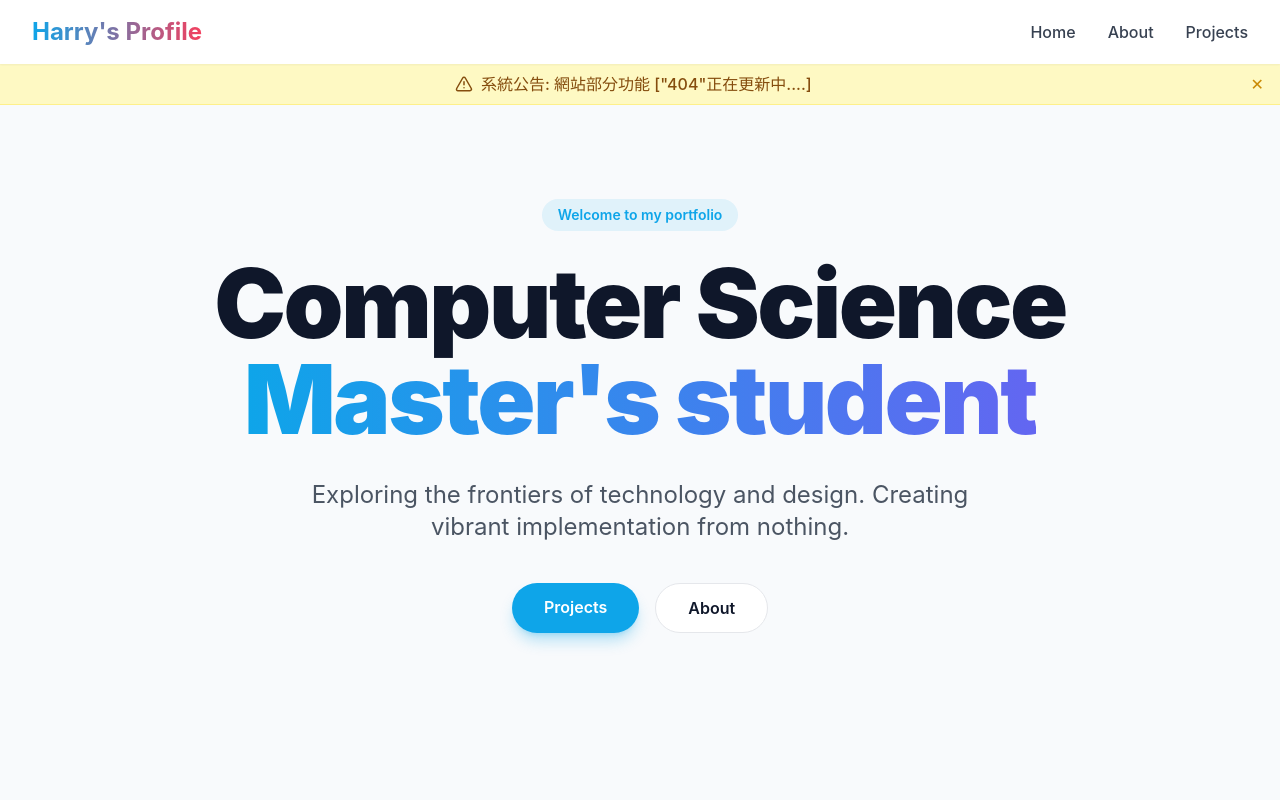
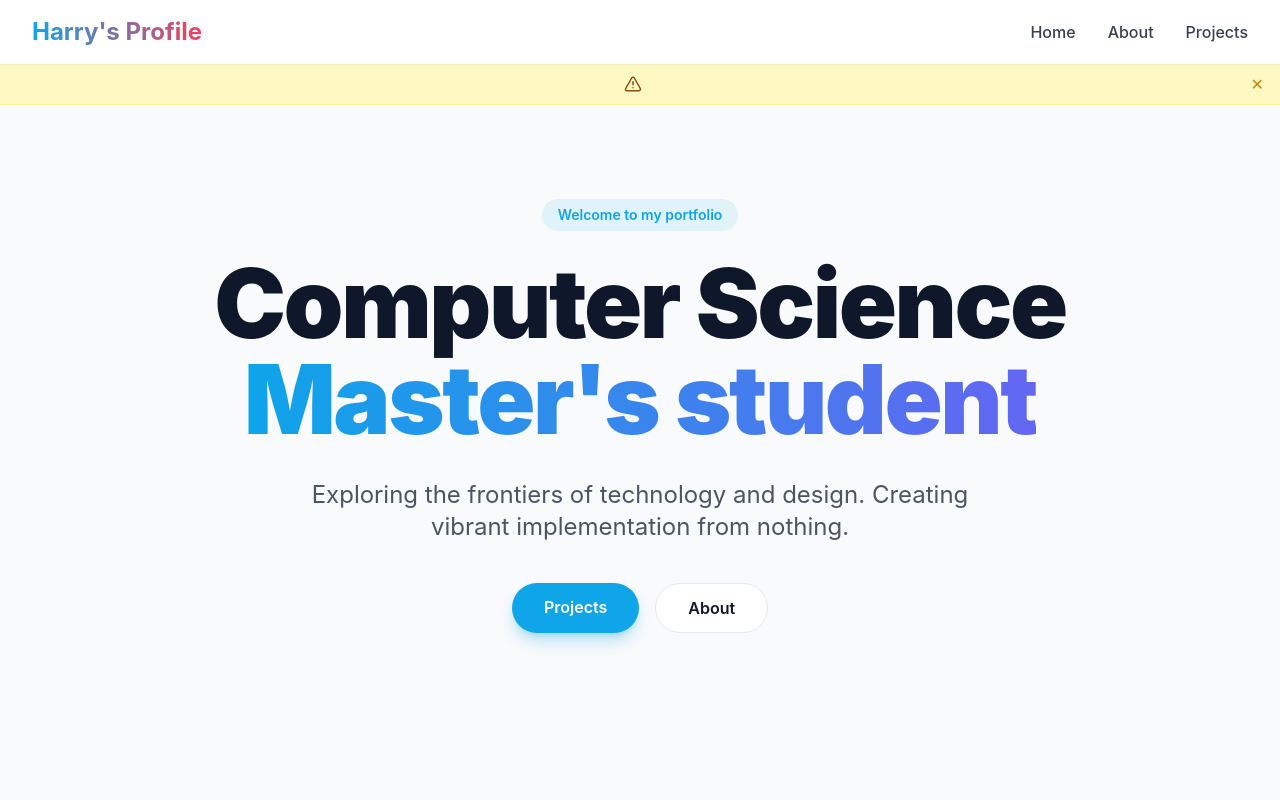
Before and after one commit to harry36-student/profilewebsite, a React (Vite) app: page / in a window 1280 px wide. Shown: the top 800 px of the page. Built offline with nearby package versions, Linux system fonts and the light colour scheme.

Commit message:
feat: implement initial portfolio application with hero, about, and projects sections.

```diff
--- a/src/App.jsx
+++ b/src/App.jsx
@@ -14,7 +14,7 @@ function App() {
         <div className="fixed top-16 w-full bg-yellow-100 border-b border-yellow-200 px-4 py-2 z-40 flex justify-between items-center animate-fade-in-down">
           <div className="flex items-center gap-2 text-yellow-800 mx-auto">
             <AlertTriangle size={18} />
-            <span className="font-medium">系統公告: 網站部分功能 ["404"正在更新中....]</span>
+            {/*<span className="font-medium">系統公告: 網站部分功能 ["404"正在更新中....]</span>*/}
           </div>
           <button onClick={() => setShowMaintenance(false)} className="text-yellow-600 hover:text-yellow-800">
             ✕
```
